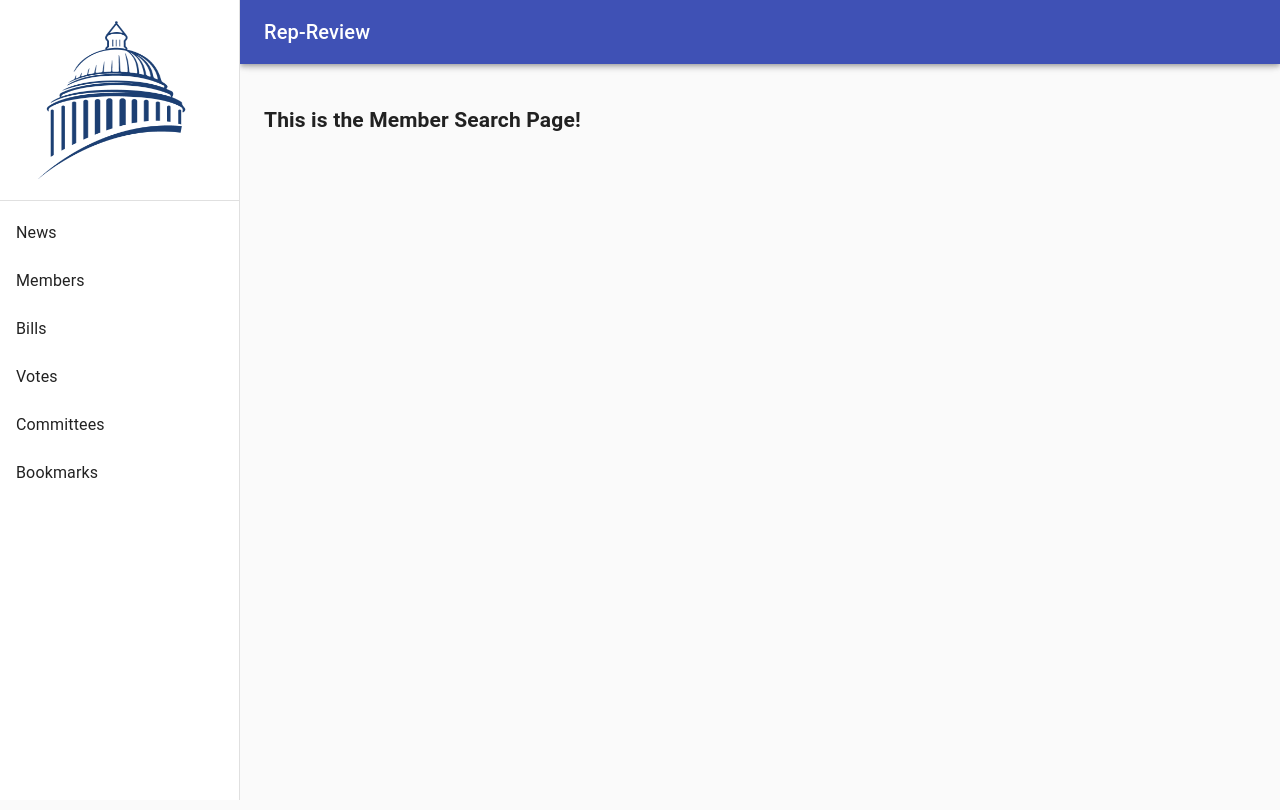
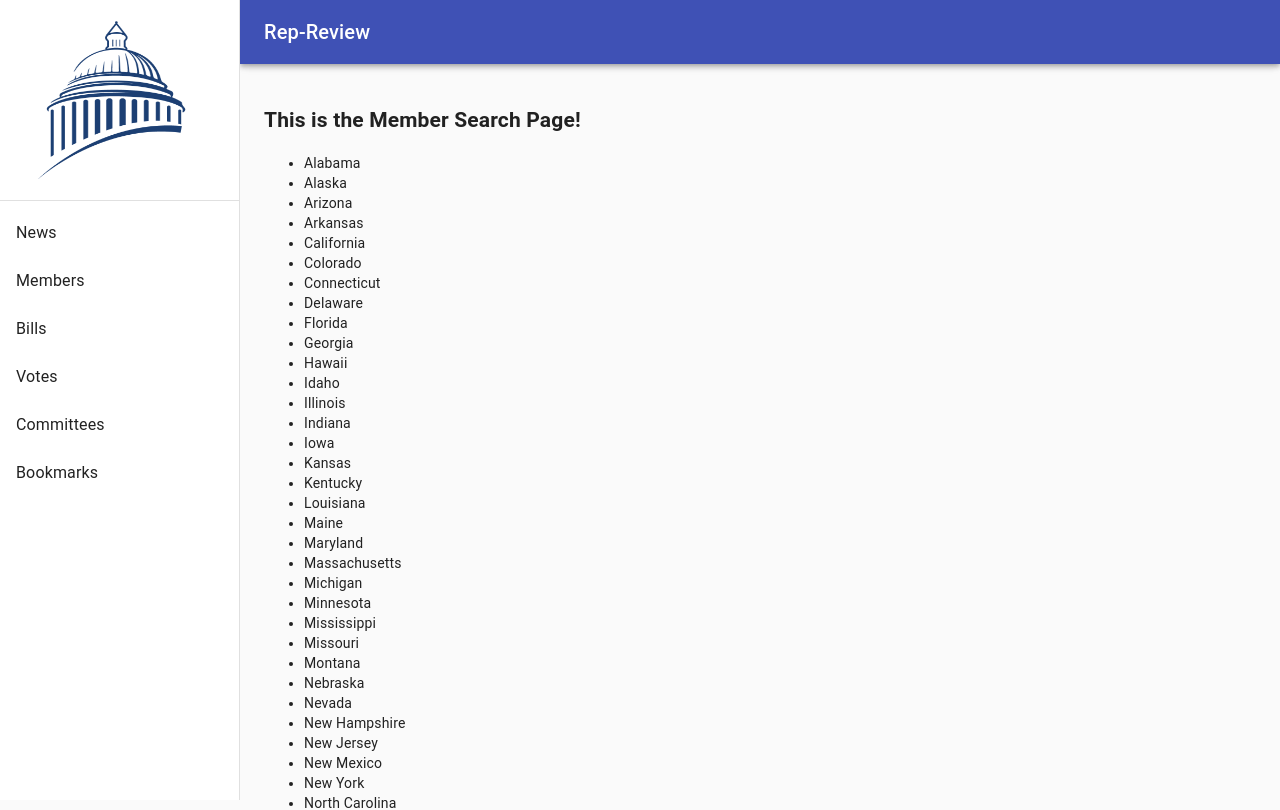
Before and after one commit to PaulDJoachim/rep-review, a React (Create React App) app: page /#/Members in a window 1280 px wide. Shown: the top 810 px of the page. Built offline with nearby package versions, Linux system fonts and the light colour scheme; no server answers.

Commit message:
basic routing for state list & pages established

```diff
--- a/src/components/App/App.js
+++ b/src/components/App/App.js
@@ -21,6 +21,14 @@ import WelcomePage from '../WelcomePage/WelcomePage';
 import MemberSearch from '../MemberSearch/MemberSearch';
 
 import './App.css';
+
+const StateRepList = ({match}) => console.log('match',match) ||(
+
+    <div>
+      <h1>This state is {match.params.stateName}</h1>
+    </div>
+
+)
 
 class App extends Component {
   componentDidMount () {
@@ -61,7 +69,7 @@ class App extends Component {
                 path="/Members"
                 component={MemberSearch}
               />
-
+              <Route path={`/Members/:stateName`} component={StateRepList} />
               {/* This works the same as the other protected route, except that if the user is logged in,
               they will see the info page instead. */}
 
--- a/src/components/Drawer/Drawer.js
+++ b/src/components/Drawer/Drawer.js
@@ -67,7 +67,7 @@ class ResponsiveDrawer extends React.Component {
 
   handleLink = (event) => {
     console.log(event.target.textContent)
-    this.props.history.push(event.target.textContent)
+    this.props.history.push('/'+event.target.textContent)
   }
 
   handleHome = () => {
--- a/src/components/MemberSearch/MemberSearch.js
+++ b/src/components/MemberSearch/MemberSearch.js
@@ -1,13 +1,29 @@
 import React, { Component } from 'react';
 import {connect} from 'react-redux';
+import {Link, Route, withRouter} from 'react-router-dom';
+
+
+
 
 class MemberSearch extends Component {
 
+  handleSelectState = (event) =>{
+    // console.log(event.target.innerText)
+    this.props.history.push('/Members/'+ event.target.innerText)
+  }
 
   render() {
+    let states = ['Alabama','Alaska','Arizona','Arkansas','California','Colorado','Connecticut','Delaware','Florida','Georgia','Hawaii','Idaho','Illinois','Indiana','Iowa','Kansas','Kentucky','Louisiana','Maine','Maryland','Massachusetts','Michigan','Minnesota','Mississippi','Missouri','Montana','Nebraska','Nevada','New Hampshire','New Jersey','New Mexico','New York','North Carolina','North Dakota','Ohio','Oklahoma','Oregon','Pennsylvania','Rhode Island','South Carolina','South Dakota','Tennessee','Texas','Utah','Vermont','Virginia','Washington','West Virginia','Wisconsin','Wyoming']
     return (
       <div>
         <h2>This is the Member Search Page!</h2>
+        <ul>
+        {states.map((state, id)=>(
+          <li key={id} onClick={this.handleSelectState}>{state}
+          </li>
+        ))}
+        </ul>
+
       </div>
     );
   }
@@ -20,4 +36,4 @@ const mapStateToProps = state => ({
   errors: state.errors,
 });
 
-export default connect(mapStateToProps)(MemberSearch);
+export default withRouter(connect(mapStateToProps)(MemberSearch));
```
